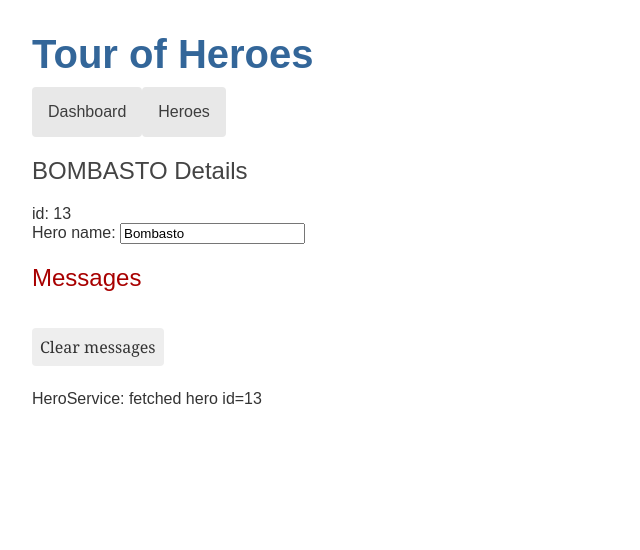
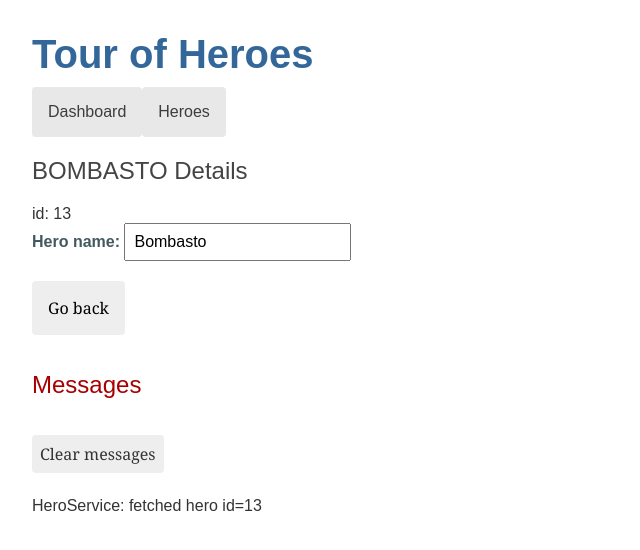
Before and after one commit to grossmann94/angular-tour-of-heroes, an Angular app: page /detail/13 in a window 1280 px wide. Shown: the top 550 px of the page, without its empty margins (0-640 px from the left). Built offline with nearby package versions, Linux system fonts and the light colour scheme.

Commit message:
added goback button on details and css

```diff
--- a/src/app/hero-detail/hero-detail.component.css
+++ b/src/app/hero-detail/hero-detail.component.css
@@ -0,0 +1,24 @@
+/* HeroDetailComponent's private CSS styles */
+label {
+  color: #435960;
+  font-weight: bold;
+}
+input {
+  font-size: 1em;
+  padding: 0.5rem;
+}
+button {
+  margin-top: 20px;
+  background-color: #eee;
+  padding: 1rem;
+  border-radius: 4px;
+  font-size: 1rem;
+}
+button:hover {
+  background-color: #cfd8dc;
+}
+button:disabled {
+  background-color: #eee;
+  color: #ccc;
+  cursor: auto;
+}
--- a/src/app/hero-detail/hero-detail.component.html
+++ b/src/app/hero-detail/hero-detail.component.html
@@ -5,4 +5,5 @@
     <label for="hero-name">Hero name: </label>
     <input id="hero-name" [(ngModel)]="hero.name" placeholder="name" />
   </div>
+  <button type="button" (click)="goBack()">Go back</button>
 </div>
--- a/src/app/hero-detail/hero-detail.component.ts
+++ b/src/app/hero-detail/hero-detail.component.ts
@@ -25,4 +25,8 @@ export class HeroDetailComponent implements OnInit {
     const id = Number(this.route.snapshot.paramMap.get('id'));
     this.heroService.getHero(id).subscribe((hero) => (this.hero = hero));
   }
+
+  goBack() {
+    this.location.back();
+  }
 }
```
